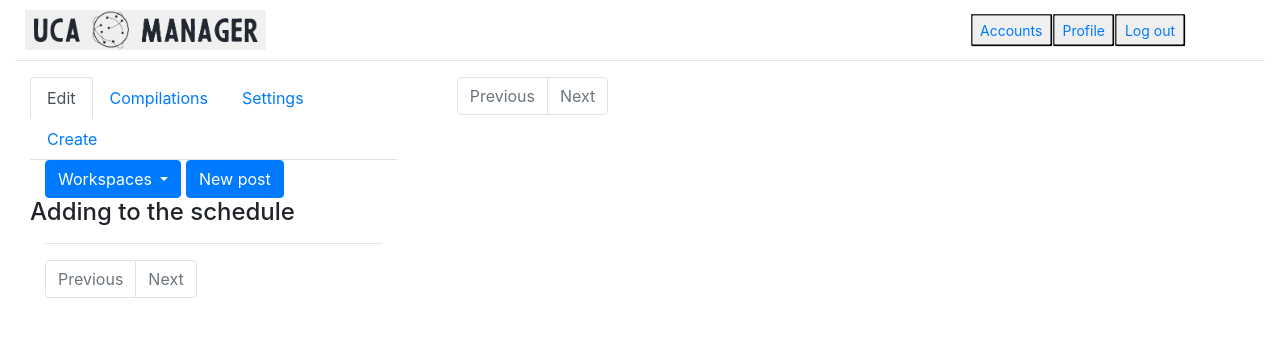
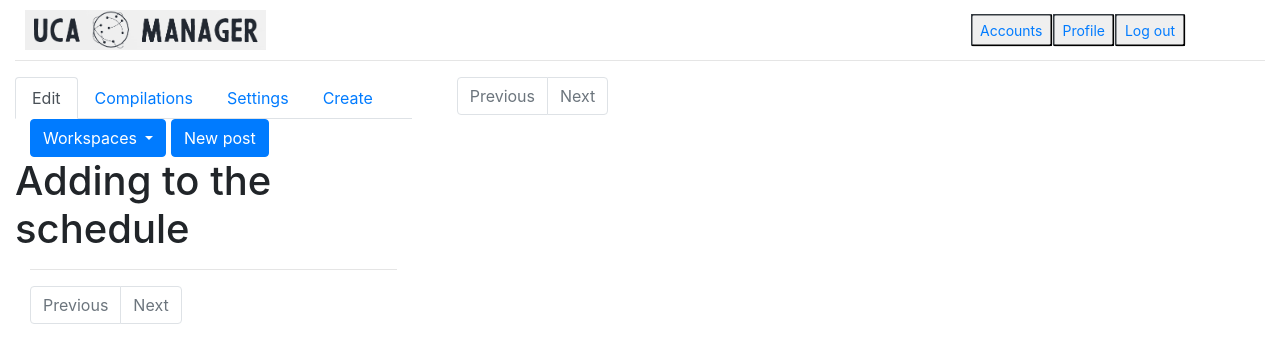
Before and after one commit to AlekseyZaychenkov/UCAH-Manager, a Django app: page /workspace in a window 1280 px wide. Shown: the top 363 px of the page. Run offline with Django 3.2, Linux system fonts and the light colour scheme; the visitor is signed in with stand-in values (Sample User, id 1); data that the repository does not hold is empty; some libraries are stand-ins or nearby versions.

Commit message:
- fixed minor alignment problem in left menu - fixed minor bug with not showing datatime field in left menu

```diff
--- a/workspace_editor/templates/workspace.html
+++ b/workspace_editor/templates/workspace.html
@@ -20,12 +20,12 @@
     {% endblock %}
     <hr class="hr">
     <div class="row">
-        <div class="col-md-4 col-lg-4" id="containerForSlideMenu">
+        <div class="col-5 col-lg-4" id="containerForSlideMenu">
             {% block left_menu %}
             {% include 'workspace_left_menu.html' %}
             {% endblock %}
         </div>
-        <div class="col-md-8 col-lg-8">
+        <div class="col-7 col-lg-8">
             {% block schedules %}
             {% include 'workspace_schedules.html' %}
             {% endblock %}
--- a/workspace_editor/templates/workspace_left_menu.html
+++ b/workspace_editor/templates/workspace_left_menu.html
@@ -1,5 +1,5 @@
 {% extends 'base.html' %} {% load widget_tweaks %} {% block content %}
-<div class="container">
+
 
   <ul class="nav nav-tabs" id="myTab" role="tablist">
     <li class="nav-item" role="presentation">
@@ -39,40 +39,39 @@
               </li>
               {% endfor %}
             </div>
-
-
             {% if workspace != 0 %}
             <button class="btn btn-primary" type="submit" name="action" value="create_post_menu">New post</button>
           </div>
         </div>
 
 
-        <h4>Adding to the schedule</h4>
+
+
+
+
+        <h1>Adding to the schedule</h1>
 
         <div class="container">
           <hr>
-          <div class="row mt-6 ">
+          <div class="row">
             {% for post in post_list %}
             <div class="col-md-6 card">
-              <div class="m-2 ">
-                <div class="col mt-6" >
+              <div class="m-2">
+
                   <form method="post">
                     {% csrf_token %}
-                    <div class="btn-group-md-6" role="group">
 
-                      {% if event_createform != None %}
-                      {% render_field event_createform.start_date class="form-control-sm row mt-6" type="datetime-local" %}
+                    <div class="btn-group row" role="group">
+                      {% render_field event_createform.start_date class="form-control-sm" type="datetime-local" %}
                       {{ event_createform.start_date.errors }}
 
 
-                      {% endif %}
+
                       <div class="d-none">
                         {% render_field event_createform.post_id|append_attr:"readonly:readonly" class="form-control" id="id_name_event" value=post.id %}
                       </div>
+
                       <button class="btn-sm btn-primary text-uppercase font-weight-bold mb-1" type="submit" name="action" value="create_event">>></button>
-
-
-
                     </div>
 
 
@@ -102,7 +101,7 @@
 
                   <a href="{{post.original_post_url}}" target="_blank">Original post (for debug)</a>
                   <!-- TODO: figure out and add other useful information -->
-                </div>
+
 
               </div>
             </div>
@@ -245,5 +244,5 @@
   </div>
 
 
-</div>
+
 {% endblock content %}
--- a/workspace_editor/views.py
+++ b/workspace_editor/views.py
@@ -152,7 +152,7 @@ def prepare_context(request, schedule, create_event_form, edit_event_form, works
     queryset_editable = Workspace.objects.filter(Q(owner=request.user.pk) | Q(editable_by=request.user))
     context["workspaces"] = WorkspaceSerializer(queryset_editable, many=True).data
 
-    context["createform"] = WorkspaceForm()
+    # context["createform"] = WorkspaceForm()
 
     context["selected_workspace_id"] = workspace_id
 
@@ -164,10 +164,9 @@ def prepare_context(request, schedule, create_event_form, edit_event_form, works
         context["my_compilations"] = Compilation.objects.all()
         context["schedule_events"] = get_events_for_schedule(schedule.schedule_id)
         context["selected_schedule_id"] = int(schedule.schedule_id)
-        if create_event_form:
-            context["event_createform"] = create_event_form
-        if create_event_form:
-            context["edit_event_form"] = edit_event_form
+
+        context["event_createform"] = create_event_form
+        context["edit_event_form"] = edit_event_form
 
         all_post_entries = Post.objects.all()
         # TODO: change number of items and make slider
```
Also changed, not shown: workspace_editor/templates/workspace_top_menu.html (indentation only).
